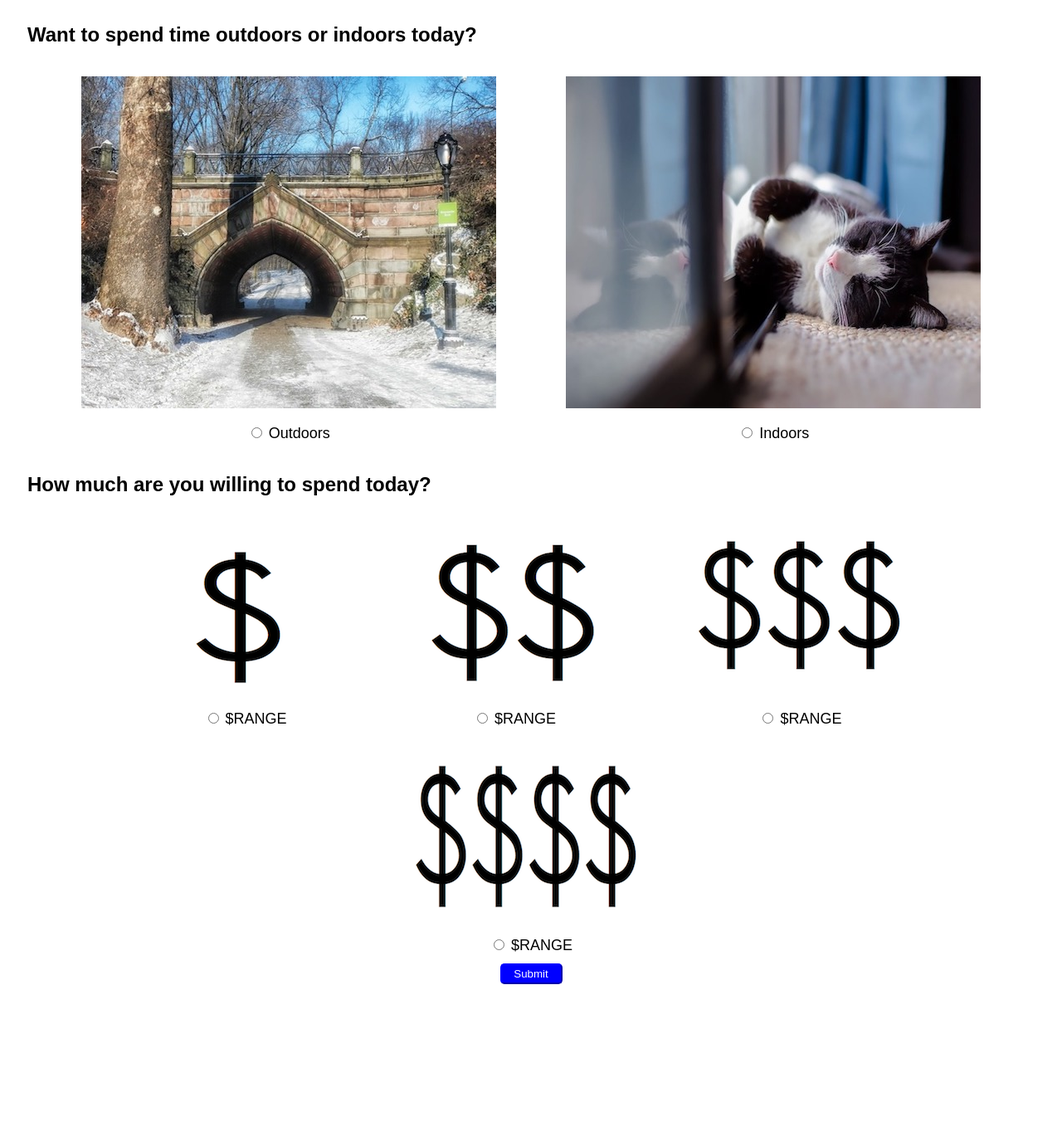
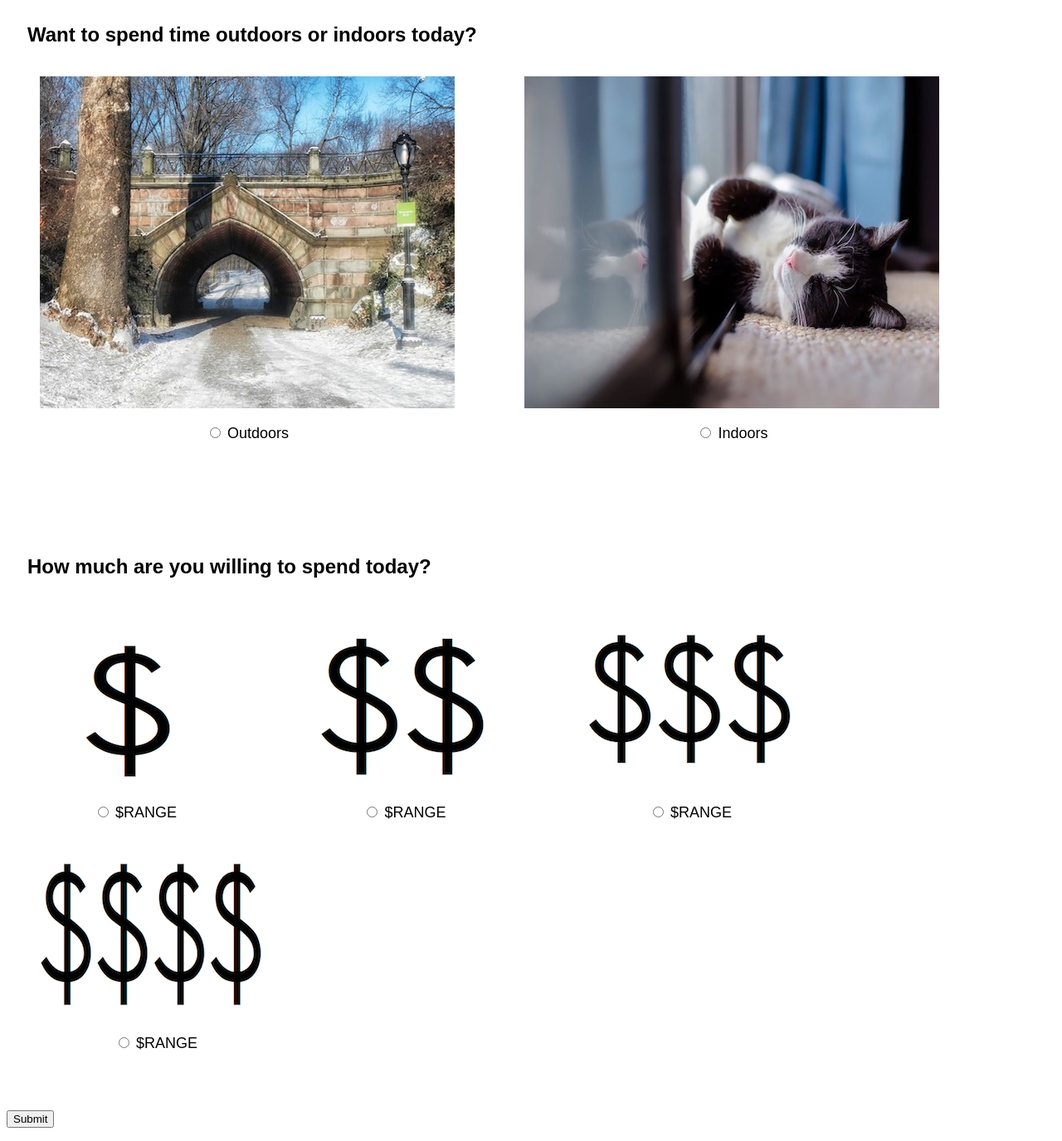
Before and after one commit to TanukiDemon/WhatDoNYC, a Flask app: template Frontend/templates/questions.html in a window 1280 px wide. Shown: the part 80-1455 px from the top of the page at 83% size. Before the commit the page ends 1266 px from the top, so only its background shows below. Run offline with Flask 2, Linux system fonts and the light colour scheme; the template is opened without the code that fills it, so the values that code supplies are empty.

Commit message:
Update wyr.css

```diff
--- a/Frontend/static/wyr.css
+++ b/Frontend/static/wyr.css
@@ -51,17 +51,6 @@ body {
 	line-height: 0;
 }
 
-#preferences {
-	text-align: center;
-	line-height: 0;
-}
-
-#title2 {
-	padding-top: 20px;
-	padding-left: 25px;
-	text-align: left;
-}
-
 h2 {
 	padding-top: 100px;
 	padding-left: 25px;
@@ -80,15 +69,3 @@ figcaption {
 	padding-top: 20px;
 	font-size: 18px;
 }
-
-#submit {
-	background-color: blue;
-	color: #ffffff;
-	width: 75px;
-	padding-top: 3px;
-	padding-bottom: 3px;
-	border-color: blue;
-	border-radius: 5px;
-	cursor: pointer;
-	margin-bottom: 10px;
-}
```
